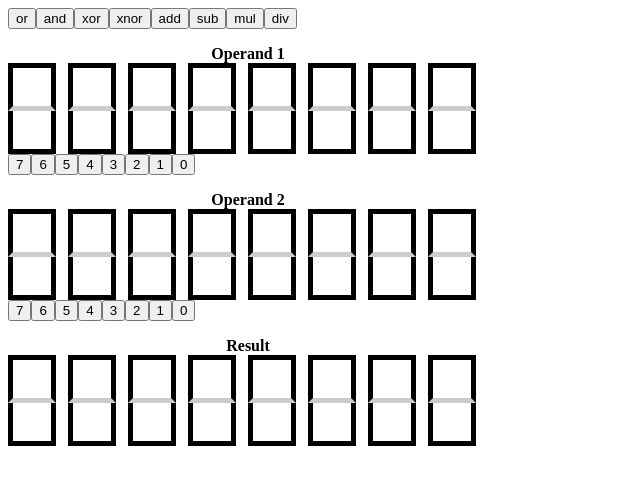
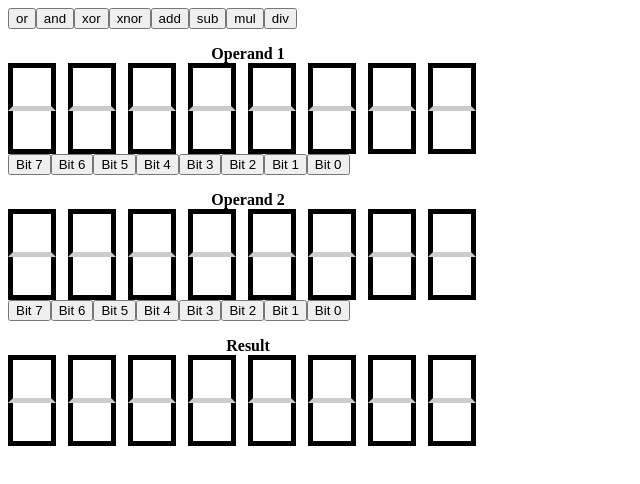
Before and after one commit to janek26/ByteFiddler, a Next.js app: page /logical-operations in a window 1280 px wide. Shown: the top 484 px of the page, without its empty margins (0-640 px from the left). Built offline with nearby package versions, Linux system fonts and the light colour scheme.

Commit message:
first dummy clickhandler for bitbuttons

```diff
--- a/pages/logical-operations.js
+++ b/pages/logical-operations.js
@@ -1,12 +1,13 @@
 import { Component } from 'react'
 import BitDisplay from '../components/BitDisplay'
 import LogicalOperations from '../components/LogicalOperations'
+
 
 /**
  * function CreateCaption()
  * Creates captions for the Bitgroups
  *
- * props.topic:      Topic
+ * props.topic:      Caption for the Bitgroup
  */
 function CreateCaption(props) {
   var topicElement = React.createElement(
@@ -26,17 +27,24 @@ function CreateCaption(props) {
 }
 
 
+function handleClick(number, e) {
+  console.log(number);
+}
+
 /**
  * function ButtonGroup()
  * Creates a group of Buttons for switching different bit-positions
  *
  * props.numbers:  Array with numbers for identification
- * props.id:        Group-ID
+ * props.id:       Group-ID
  */
 function ButtonGroup(props) {
-  // Mapping Numbers to Buttons
+  /** Mapping Numbers to Buttons */
   const buttonItems = props.numbers.map((number) =>
-    <button id={props.id+number} className={number}>{number}</button>
+    <button
+      id={props.id+number}
+      className={number}change={number}
+      onClick={(e) => handleClick(number, e)}>Bit {number}</button>
   );
 
   return (
@@ -49,6 +57,7 @@ function ButtonGroup(props) {
 export default class LogicalOperationsPage extends Component {
 
   state = {
+    /** States of single bits */
     firstBitgroup:  [0, 0, 0, 0, 0, 0, 0, 0],
     secondBitgroup: [0, 0, 0, 0, 0, 0, 0, 0],
     result:         [0, 0, 0, 0, 0, 0, 0, 0]
```
